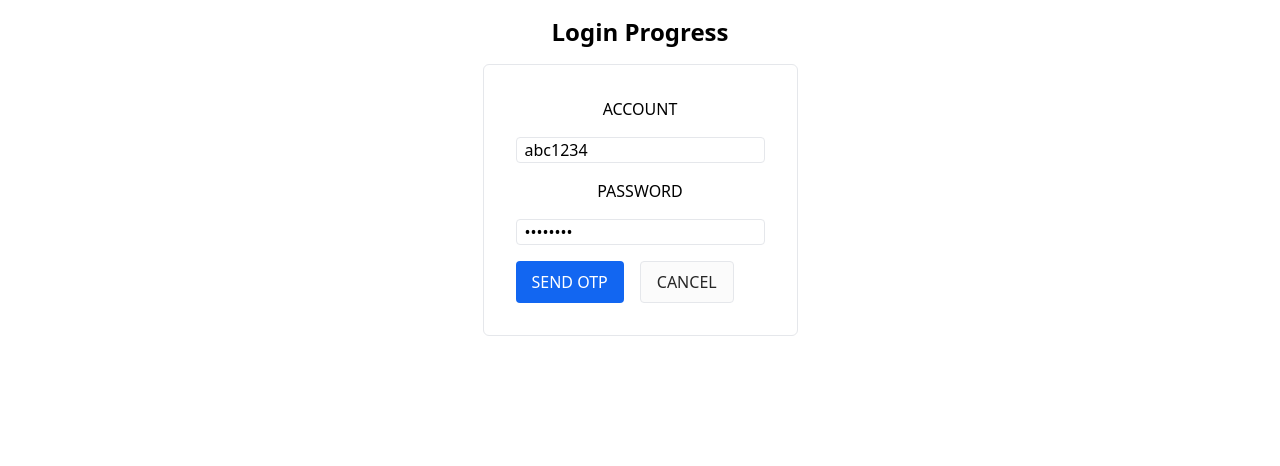
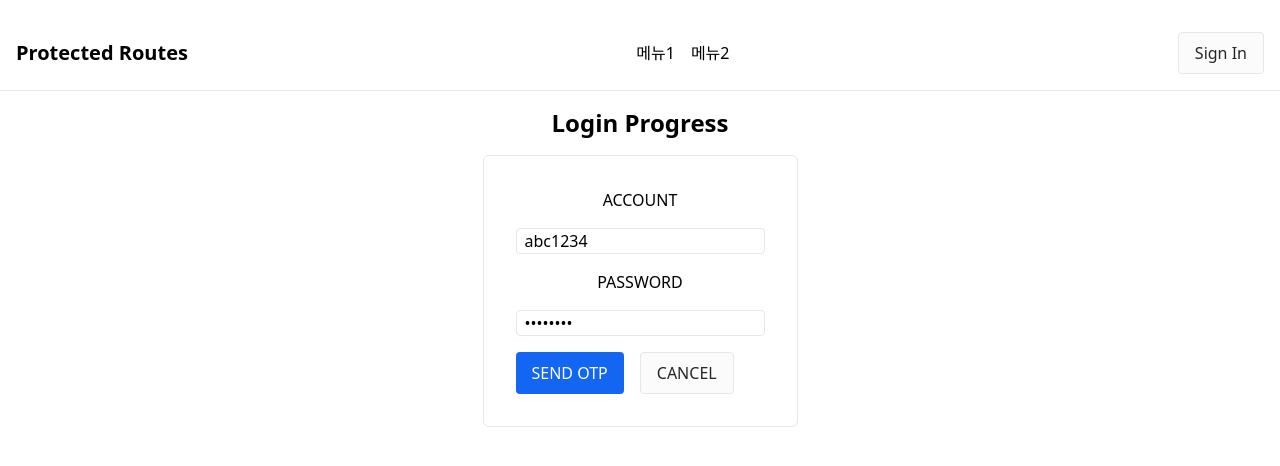
Before and after one commit to merge-simpson/react-protected-route, a React (Vite) app: page /login in a window 1280 px wide. Shown: the top 466 px of the page. Built offline with nearby package versions, Linux system fonts and the light colour scheme.

Commit message:
feat(top bar): add on app tsx

```diff
--- a/src/App.tsx
+++ b/src/App.tsx
@@ -1,3 +1,4 @@
+import TopBar from "@components/common/topbar/TopBar";
 import ProtectedRoutes from "@components/routes/protectedRoutes";
 import UnprotectedRoutes from "@components/routes/unprotectedRoutes";
 import useAuth from "@store/useAuth";
@@ -9,6 +10,7 @@ import "./App.css";
 
 function App() {
   const { HOME, LOGIN } = PATH;
+  const pathsIncludingNavigate: string[] = [HOME, LOGIN];
   const location = useLocation();
   // 1. 공통된 라우트 영역을 <Routes></Routes> 바깥으로 뺄 수가 없는 현상.
   //    -> Routes 단위로 일반화하여야 원활하게 작동함(Routes 바깥에 둘 경우 렌더링 시점 차이로 공통영역 Redirection이 먼저 작동하기 때문).
@@ -22,6 +24,7 @@ function App() {
       <UnprotectedRoutes />
     )
   );
+  const [hasNav, setHasNave] = useState<boolean>(false);
 
   useLayoutEffect(() => {
     setRouteComponents(
@@ -29,8 +32,19 @@ function App() {
     );
   }, [auth.isAuthenticated]);
 
+  useLayoutEffect(() => {
+    const pathname =
+      location.pathname.length > 1 && location.pathname.at(-1) === "/"
+        ? location.pathname.slice(0, -1)
+        : location.pathname;
+
+    const hasNav = pathsIncludingNavigate.includes(pathname);
+    setHasNave(hasNav);
+  }, [location.pathname]);
+
   return (
     <div className="App">
+      {hasNav && <TopBar />}
       <div>{routeComponents}</div>
     </div>
   );
```
